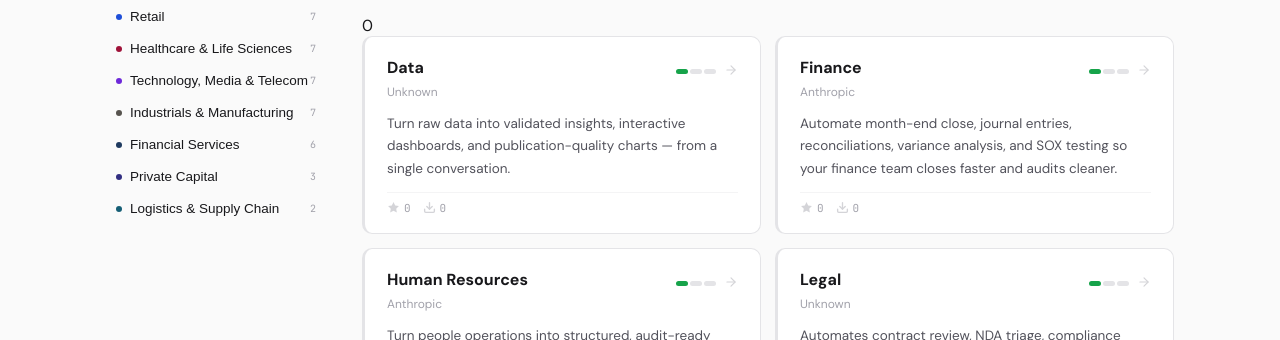
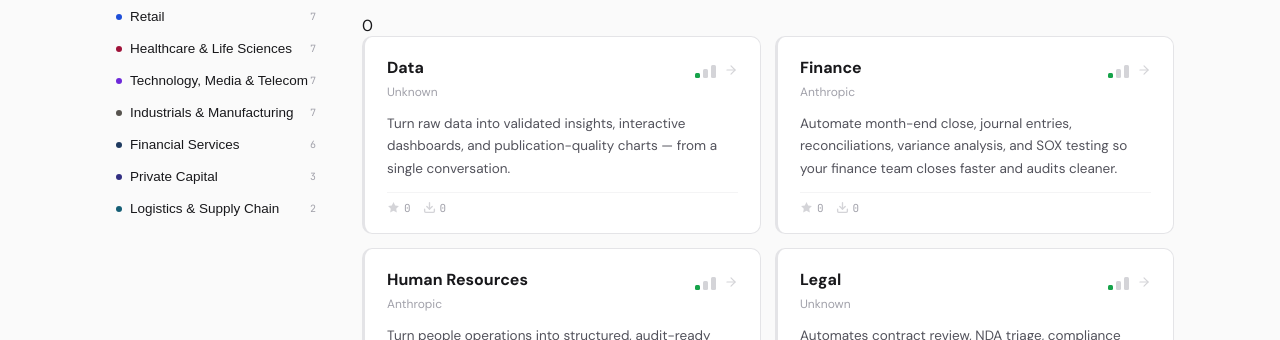
Before and after one commit to ChipAlexandru/skills-marketplace, a Next.js app: page / in a window 1280 px wide. Shown: the part 274-614 px from the top of the page. Built offline with nearby package versions, Linux system fonts and the light colour scheme.

Commit message:
Switch rating to signal bars, fix tooltip position to anchor at bars
Co-Authored-By: Claude Sonnet 4.6 <noreply@anthropic.com>

```diff
--- a/app/page.js
+++ b/app/page.js
@@ -20,41 +20,44 @@ const RATING_DESCRIPTIONS = {
   2: 'Professional working draft. The plugin produces well-structured output that is approximately 90% complete. A user with deep domain expertise would assess this as solid work that needs refinement. The remaining gaps require expert-level input and judgment.',
   3: 'Production-ready. The plugin delivers finished work product in professional formats and handles edge cases gracefully. A user with deep domain expertise would assess this output as expert-level. This is the standard where you\'d be comfortable putting the output in front of a stakeholder with only light review.',
 };
-function RatingPill({ rating, size = 'sm' }) {
+// Signal bars: 3 bars of increasing height, filled up to rating
+function SignalBars({ rating, filled = '#16a34a', empty = '#d4d4d8' }) {
+  const bars = [5, 9, 13]; // heights
+  const w = 5, gap = 3, totalW = w * 3 + gap * 2, totalH = 13;
+  return (
+    <svg width={totalW} height={totalH} viewBox={`0 0 ${totalW} ${totalH}`} style={{ display: 'block' }}>
+      {bars.map((h, i) => (
+        <rect key={i} x={i*(w+gap)} y={totalH-h} width={w} height={h} rx={1.5}
+          fill={i < rating ? filled : empty} />
+      ))}
+    </svg>
+  );
+}
+
+function RatingPill({ rating }) {
   const [open, setOpen] = useState(false);
   const timerRef = useRef(null);
   const ref = useRef(null);
   if (!rating) return null;
-  const filled = '#16a34a';
-  const empty = '#e4e4e7';
-  const segW = size === 'lg' ? 16 : 12;
-  const segH = size === 'lg' ? 7 : 5;
-  const gap = 2;
-  const totalW = segW * 3 + gap * 2;
   const show = () => { clearTimeout(timerRef.current); setOpen(true); };
-  const hide = () => { timerRef.current = setTimeout(() => setOpen(false), 100); };
+  const hide = () => { timerRef.current = setTimeout(() => setOpen(false), 120); };
+  const getTooltipPos = () => {
+    if (!ref.current) return { top: 0, left: 0 };
+    const r = ref.current.getBoundingClientRect();
+    return { top: r.bottom + 6, left: r.left };
+  };
+  const pos = open ? getTooltipPos() : {};
   return (
-    <div ref={ref} style={{ position: 'relative', display: 'inline-flex', alignItems: 'center' }}
+    <div ref={ref} style={{ display: 'inline-flex', alignItems: 'center' }}
       onMouseEnter={show} onMouseLeave={hide}>
-      <button
-        onClick={e => { e.preventDefault(); e.stopPropagation(); }}
-        style={{ background: 'none', border: 'none', padding: 0, cursor: 'default', display: 'flex', alignItems: 'center', gap: 5 }}
-      >
-        <svg width={totalW} height={segH} viewBox={`0 0 ${totalW} ${segH}`}>
-          {[0,1,2].map(i => (
-            <rect key={i} x={i*(segW+gap)} y={0} width={segW} height={segH} rx={segH/2}
-              fill={i < rating ? filled : empty} />
-          ))}
-        </svg>
-      </button>
+      <SignalBars rating={rating} />
       {open && (
         <div onMouseEnter={show} onMouseLeave={hide} style={{
           position: 'fixed', zIndex: 9999,
           background: '#fff', border: '1px solid #e4e4e7', borderRadius: 8,
           boxShadow: '0 8px 32px rgba(0,0,0,.18)', padding: '14px 16px',
           width: 280, textAlign: 'left',
-          top: ref.current ? ref.current.getBoundingClientRect().bottom + 6 : 0,
-          right: ref.current ? window.innerWidth - ref.current.getBoundingClientRect().right : 0,
+          top: pos.top, left: pos.left,
         }}>
           <div style={{ fontSize: 11, fontWeight: 700, color: '#a1a1aa', textTransform: 'uppercase', letterSpacing: '.06em', marginBottom: 6 }}>
             Maturity · Level {rating}/3
```
Also changed, not shown: app/skill/[slug]/page.js (+26 -18 lines).
